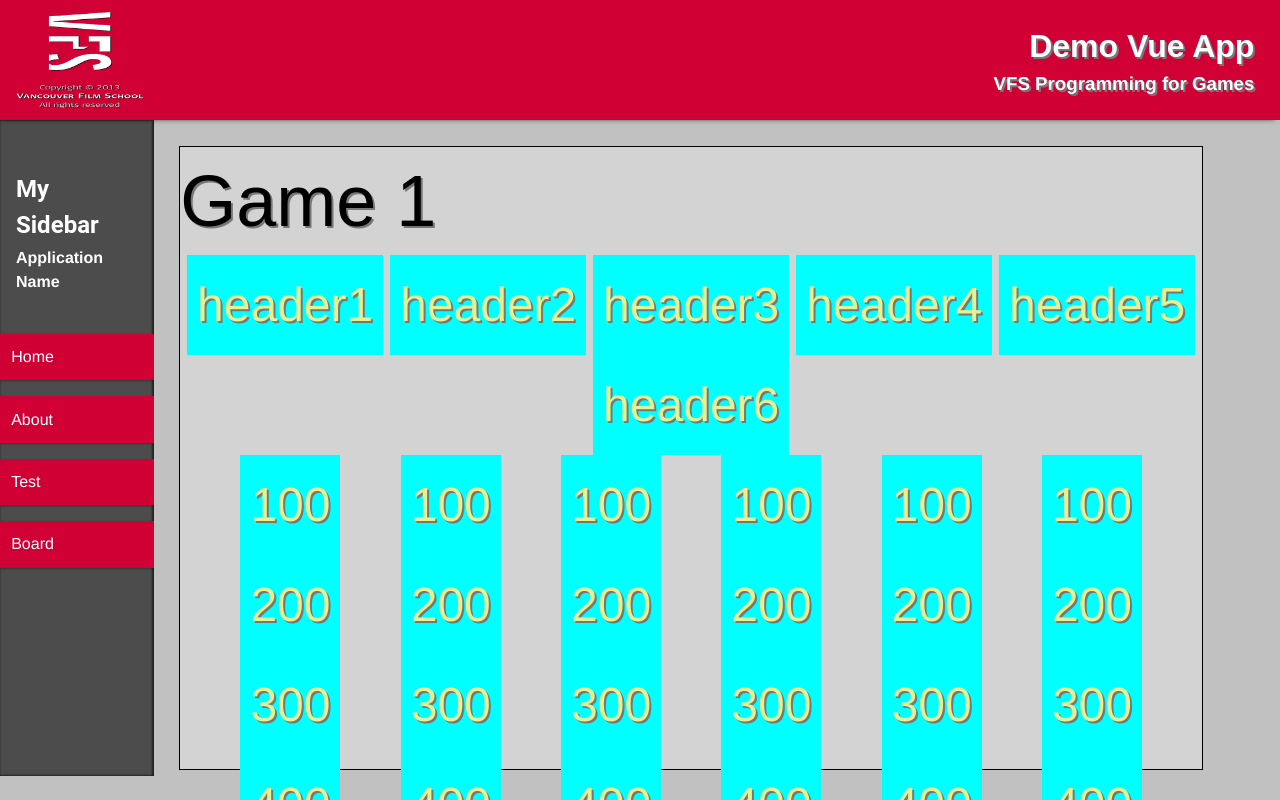
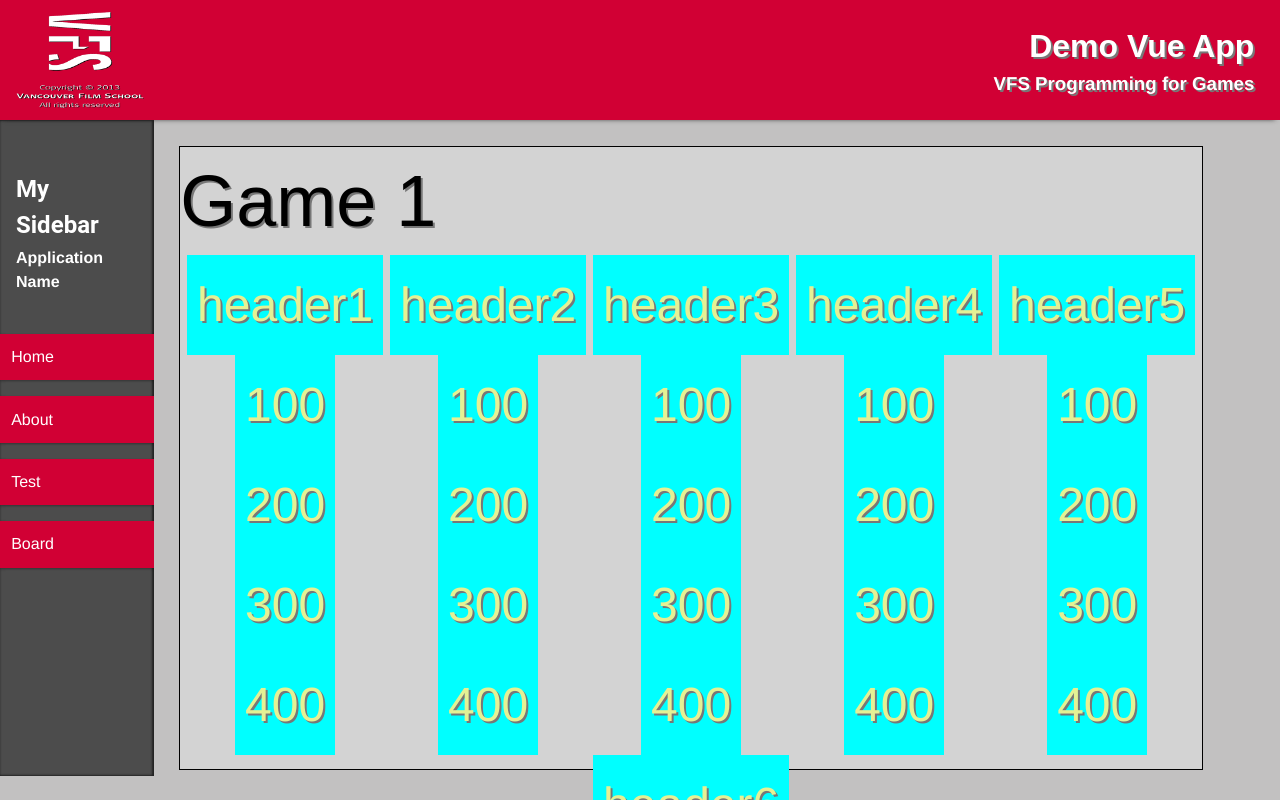
Before and after one commit to pg22nicholas/JeopardyTest, a Vue app: page /#/board in a window 1280 px wide. Built offline with nearby package versions, Linux system fonts and the light colour scheme.

Commit message:
Moved click event to cell, hides text on click

```diff
--- a/src/components/BoardCell.vue
+++ b/src/components/BoardCell.vue
@@ -7,7 +7,9 @@
 
     <section class="cell-style">
         <div class="cell-text">
-            <slot></slot>
+            <div v-if="!isHidden" v-on:click="isHidden = true">
+                <slot></slot>
+            </div>
         </div>
     </section>
 
@@ -19,6 +21,10 @@
 
         constructor( name, subComponentList = []) {
             super( name, subComponentList )
+
+            this.vm = {
+                isHidden: false,
+            }
         }
     }
 
@@ -33,6 +39,7 @@
         justify-content: center;
         background-color: aqua;
         width: fit-content;
+        min-width: 100px;
         height: 100px;
         padding: 10px;
     }
@@ -43,4 +50,8 @@
         text-shadow: 2px 2px #777;
     }
 
+    .hide {
+        visibility: hidden !important;
+}
+
 </style>
--- a/src/components/GameBoard.vue
+++ b/src/components/GameBoard.vue
@@ -10,20 +10,20 @@
     <section>  <!-- Just one main element per template -->
         <div class="title">{{ title }}</div>
         <div class="board-container" >
+
             <div v-for="header in headers" :key="header.title">
-                <Board-Cell>{{ header.title }}</Board-Cell>
-            </div>
-        </div>
+                <div class="board-column">
 
-        <div v-for="row in numRows - 1" :key="row">
-            <div class="board-container">
-                <div v-for="col in numColumns" :key="col">
-                    <div @click="doIt($event)">
+                    <!-- Cell header -->
+                    <Board-Cell>{{ header.title }}</Board-Cell>
+
+                    <!-- money cells -->
+                    <div v-for="row in numRows - 1" :key="row">
                         <Board-Cell>{{ row * 100 }}</Board-Cell>
                     </div>
+
                 </div>
             </div>
-
         </div>
     </section>
 
@@ -48,11 +48,6 @@
                 title: String
             }
         }
-
-        doIt( $event ) {
-            // A method that does something to the props or viewModel, or global state
-            console.log("do it")
-        }
     }
 
     export default new GameBoardController('GameBoardComponent', { BoardCell });
@@ -76,4 +71,11 @@
         width: fit-content;
     }
 
+    .board-column {
+        display: flex;
+        flex-direction: column;
+        justify-content: space-evenly;
+        align-items: center;
+    }
+
 </style>
```
